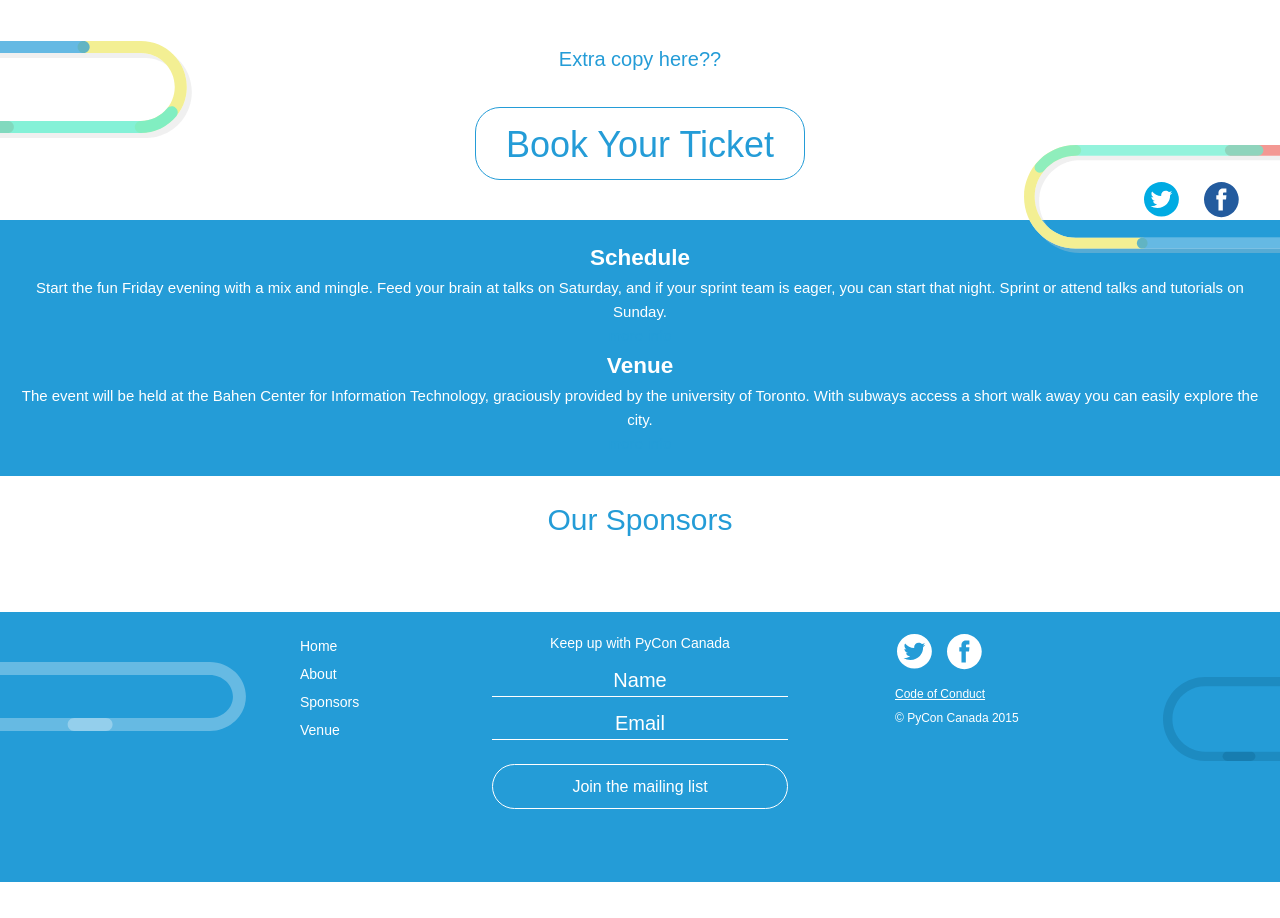
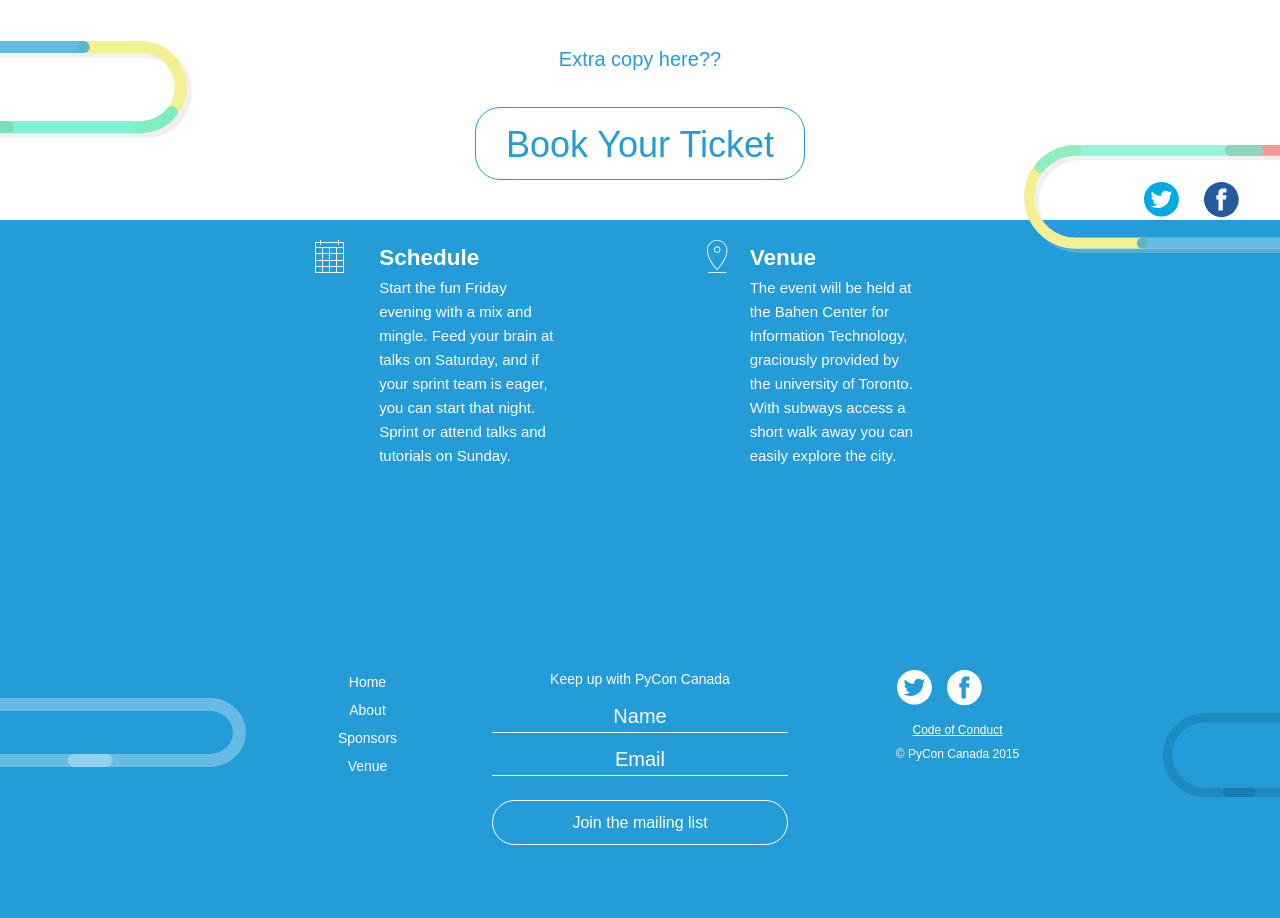
Before and after one commit to pyconca/pycon-2015, a Django app: page /en/ in a window 1280 px wide. Shown: the part 567-1485 px from the top of the page. Before the commit the page ends 1449 px from the top, so only its background shows below. Run offline with Django 3.2, Linux system fonts and the light colour scheme; data that the repository does not hold is empty; style sheets or scripts are compiled from the project's sources; some libraries are stand-ins or nearby versions.

Commit message:
Home page Schedule and Venue styling, desktop.

```diff
--- a/static/css/apps/home.less
+++ b/static/css/apps/home.less
@@ -149,6 +149,23 @@
     h2, p {
         color: @color-accent1;
     }
+
+    .schedule-col {
+        text-align: left;
+        padding-left: 20%;
+        p {
+            margin-right: 40%;
+        }
+
+    }
+    .venue-col {
+        text-align: left;
+        padding-right: 20%;
+        p {
+            margin-right: 20%;
+        }
+    }
+
 }
 
 .home-section5 {
--- a/templates/home/home.html
+++ b/templates/home/home.html
@@ -1,5 +1,6 @@
 {% extends 'base.html' %}
 {% load i18n %}
+{% load static %}
 {% block content %}
     <div class="home-section1">
         <div class="container lead">
@@ -34,13 +35,27 @@
     </div>
     <div class="home-section4">
     <div class="container">
-            <div class="column">
+        <div class="grid">
+            <div class="col-6 schedule-col">
+                <div class="grid">
+                    <div class="col-2">
+                        <img src="{% static "images/02-Calendar.svg" %}">
+                    </div>
+                    <div class="col-10">
                         <h2>{% trans 'Schedule' %}</h2>
 
                         <p>{% trans 'Start the fun Friday evening with a mix and mingle. Feed your brain at talks on Saturday, and if your sprint team is eager, you can start that night. Sprint or attend talks and tutorials on Sunday.' %}</p>
                         <a href="" class="more-info">{% trans 'more info' %}</a>
                     </div>
-            <div class="column">
+                </div>
+            </div>
+            <div class="col-5 venue-col">
+                <div class="grid">
+                    <div class="col-2">
+                        <img src="{% static "images/03-Location.svg" %}">
+                    </div>
+                    <div class="col-10">
+
                         <h2>{% trans 'Venue' %}</h2>
 
                         <p>{% trans 'The event will be held at the Bahen Center for Information Technology, graciously provided by the university of Toronto. With subways access a short walk away you can easily explore the city.' %}</p>
@@ -48,6 +63,8 @@
                     </div>
                 </div>
             </div>
+        </div>
+    </div>
     <div class="home-section5">
         {% include 'include/sponsors.html' %}
     </div>
```
Lines whose indentation alone changed are shown as unchanged.
